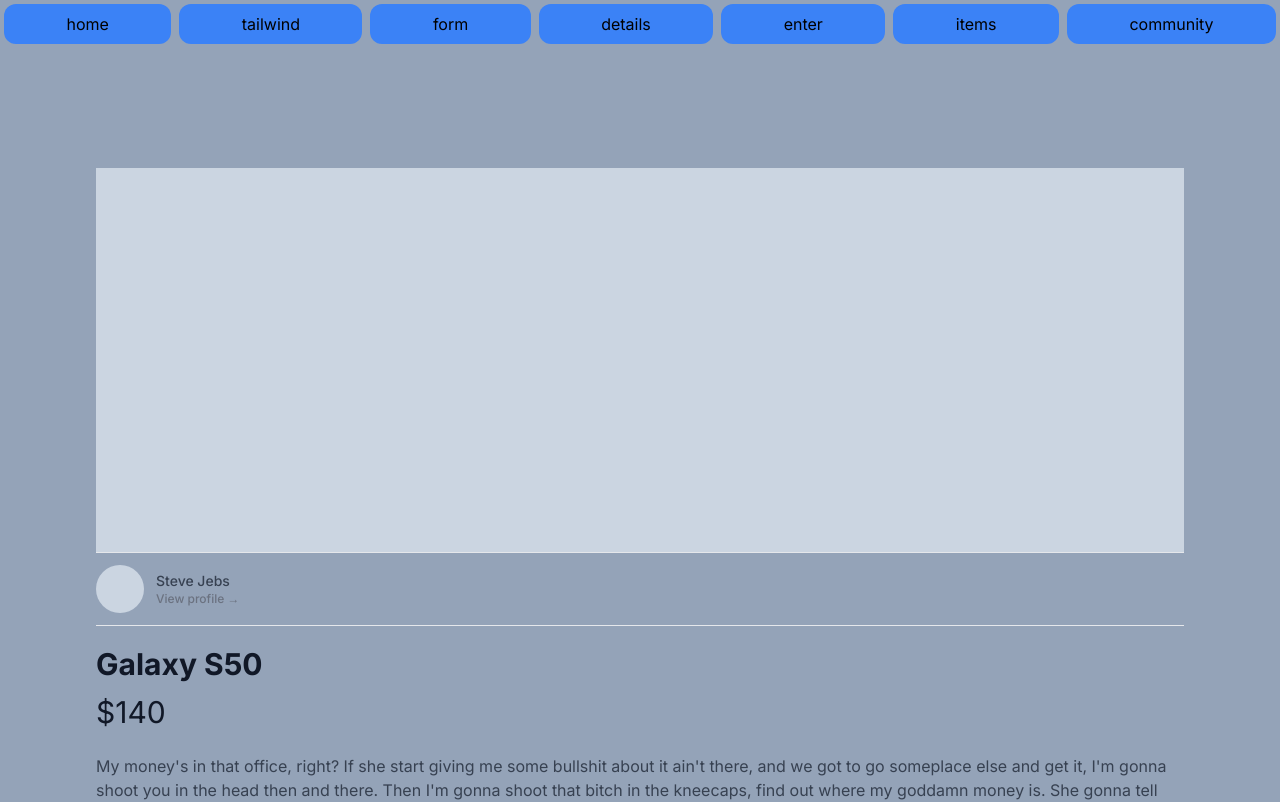
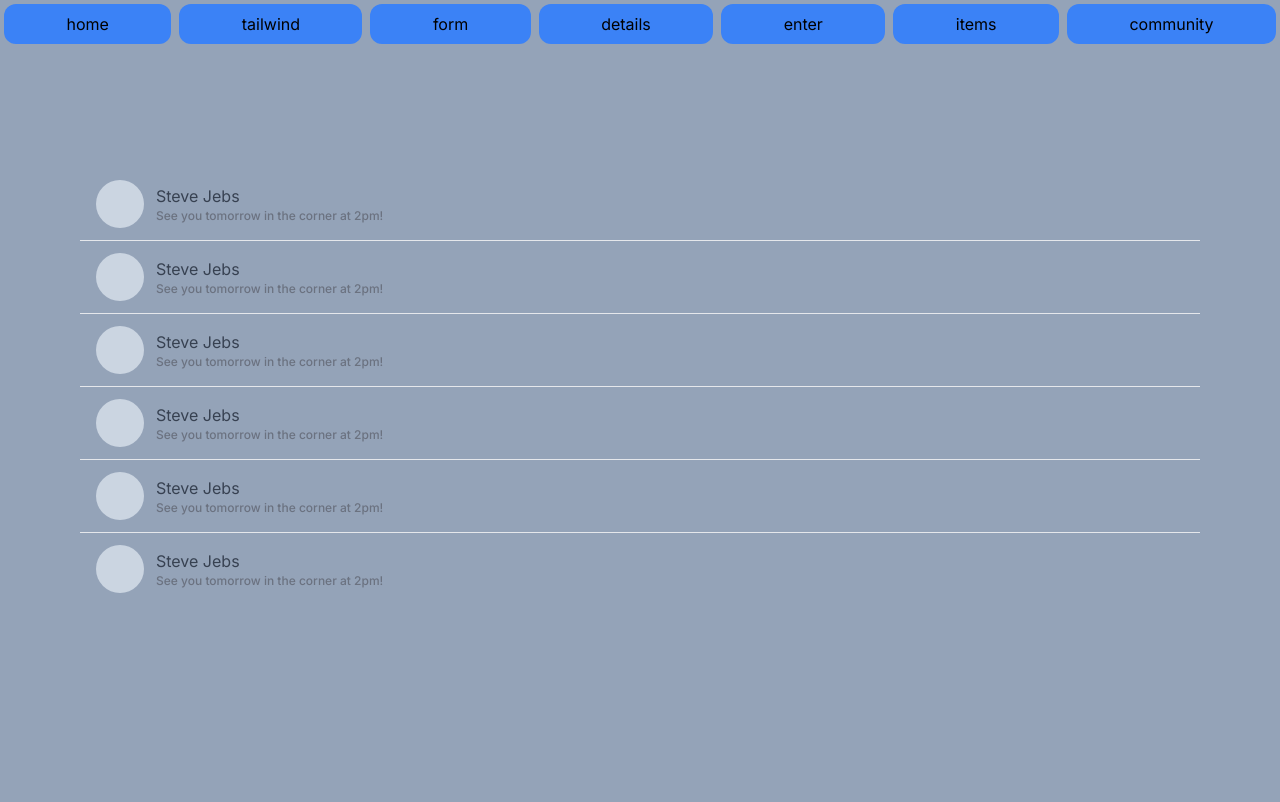
Before and after one commit to wonseok-han/edu-carrot-clone, a Next.js app: page /pages/tailwind/items/chats in a window 1280 px wide. Shown: the top 802 px of the page. Built offline with nearby package versions, Linux system fonts and the light colour scheme.

Commit message:
chats 페이지 추가

```diff
--- /dev/null
+++ b/app/pages/tailwind/items/chats/page.tsx
@@ -0,0 +1,24 @@
+import type { NextPage } from "next";
+
+const Chats: NextPage = () => {
+  return (
+    <div className="py-10 divide-y-[1px]">
+      {[0, 1, 2, 3, 4, 5].map((_, i) => (
+        <div
+          key={i}
+          className="flex px-4 cursor-pointer py-3 items-center space-x-3"
+        >
+          <div className="w-12 h-12 rounded-full bg-slate-300" />
+          <div>
+            <p className="text-gray-700">Steve Jebs</p>
+            <p className="text-xs font-medium text-gray-500">
+              See you tomorrow in the corner at 2pm!
+            </p>
+          </div>
+        </div>
+      ))}
+    </div>
+  );
+};
+
+export default Chats;
```
